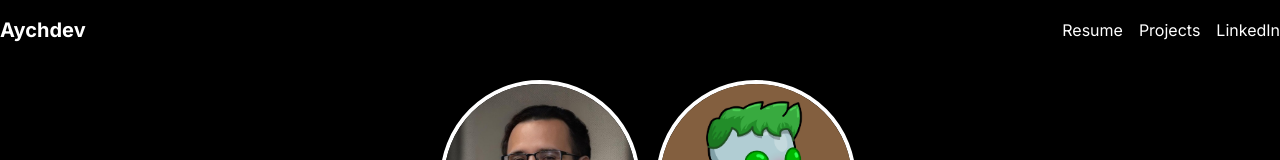
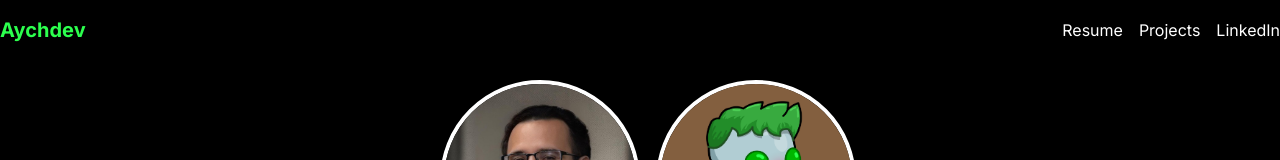
Before and after one commit to aych-dev/Aychdev-Website, a Next.js app: page / in a window 1280 px wide. In both pictures the pointer is over the link "Aychdev". Shown: the top 160 px of the page. Built offline with nearby package versions, Linux system fonts and the light colour scheme.

Commit message:
updated global hover styling

```diff
--- a/app/globals.css
+++ b/app/globals.css
@@ -4,4 +4,10 @@
 
 body {
   background-color: black;
+  width: 100%;
+  height: 100%;
 }
+
+a:hover {
+  color: #2cff4e;
+}
```
